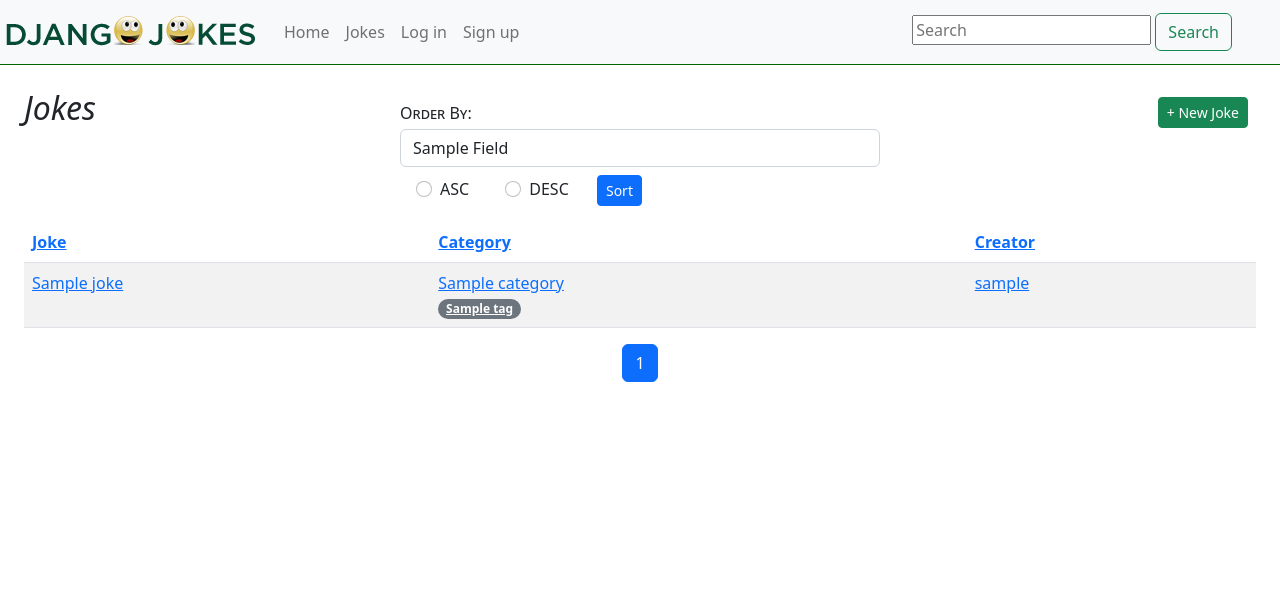
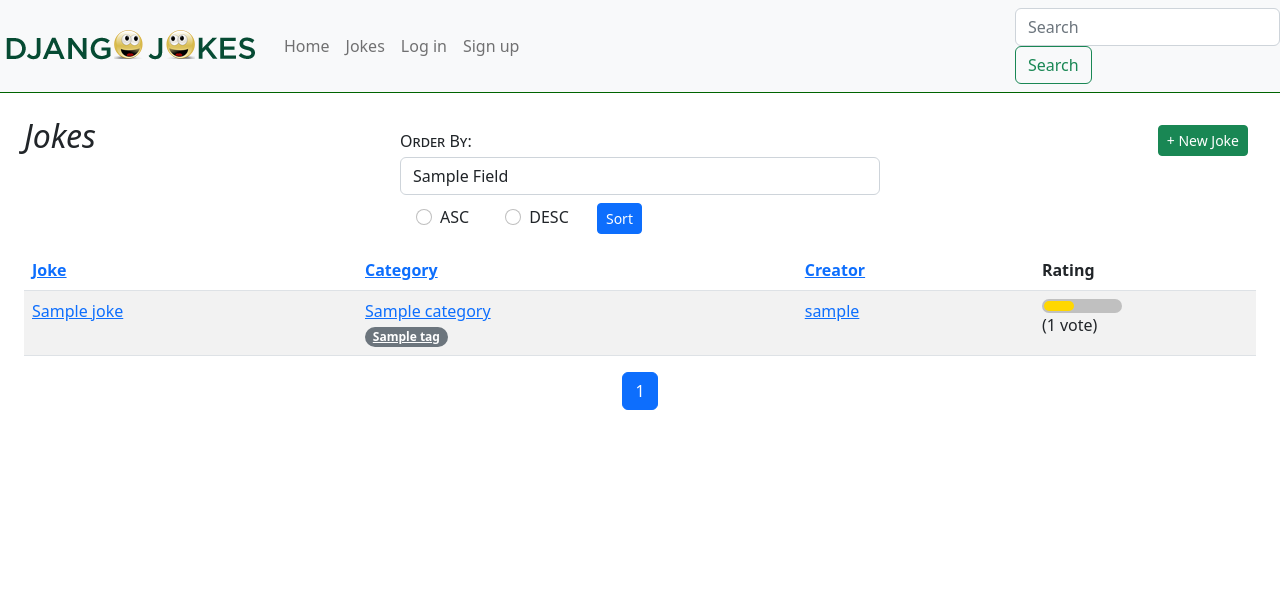
Before and after one commit to kjdwebdev/djangojokes.com, a Django app: template templates/jokes/joke_list.html in a window 1280 px wide. Shown: the top 596 px of the page. Run offline with Django 5.2, Linux system fonts and the light colour scheme; the template is opened without the code that fills it: most values are stand-ins (such as "Sample title", 1, 10 or a date in 2020); parts of the project's set-up code (start-up, migrations or seed data) failed here and were passed over; some libraries are stand-ins or nearby versions.

Commit message:
added rating bar

```diff
--- a/static/css/main.css
+++ b/static/css/main.css
@@ -53,3 +53,17 @@ label {
   background-color: pink;
   color: darkred;
 }
+
+  /* RATING BAR */
+#rating-container {
+  background-color:silver;
+  border-radius: .5em;
+  max-width: 5rem;
+  padding: 2px;
+}
+
+#rating {
+  background-color: gold;
+  border-radius: .5em;
+  height: 10px;
+}
--- a/templates/_base.html
+++ b/templates/_base.html
@@ -65,11 +65,12 @@
           </li>
         {% endif %}
       </ul>
-      <form>
-        <input  type="search"
+
+      <form class="my-2 my-lg-0" action="{% url 'jokes:list' %}">
+        <input class="form-control me-sm-2" type="search"
           placeholder="Search" aria-label="Search" name="q"
           value="{{ request.GET.q }}">
-        <button class="btn btn-outline-success me-5" type="submit">
+        <button class="btn btn-outline-success my-2 my-sm-0" type="submit">
           Search
         </button>
       </form>
--- a/templates/includes/pagination.html
+++ b/templates/includes/pagination.html
@@ -3,14 +3,14 @@
       {% if page_obj.has_previous %}
         <li class="page-item">
           <a class="page-link"
-            href="?page=1&order={{ order }}&direction={{ direction }}">
+            href="?page=1&order={{ order }}&direction={{ direction }}&q={{ request.GET.q }}">
             &laquo; 1…
           </a>
         </li>
         {% if page_obj.previous_page_number != 1 %}
           <li class="page-item">
             <a class="page-link"
-                href="?page={{ page_obj.previous_page_number }}&order={{ order }}&direction={{ direction }}">
+                href="?page={{ page_obj.previous_page_number }}&order={{ order }}&direction={{ direction }}&q={{ request.GET.q }}">
                 {{ page_obj.previous_page_number }}
             </a>
           </li>
@@ -25,14 +25,14 @@
         {% if page_obj.next_page_number != page_obj.paginator.num_pages %}
           <li class="page-item">
             <a class="page-link"
-                href="?page={{ page_obj.next_page_number }}&order={{ order }}&direction={{ direction }}">
+                href="?page={{ page_obj.next_page_number }}&order={{ order }}&direction={{ direction }}&q={{ request.GET.q }}">
                 {{ page_obj.next_page_number }}
           </a>
           </li>
         {% endif %}
         <li class="page-item">
           <a class="page-link"
-            href="?page={{ page_obj.paginator.num_pages }}&order={{ order }}&direction={{ direction }}">
+            href="?page={{ page_obj.paginator.num_pages }}&order={{ order }}&direction={{ direction }}&q={{ request.GET.q }}">
             …{{ page_obj.paginator.num_pages }} &raquo;
           </a>
         </li>
--- a/templates/jokes/joke_list.html
+++ b/templates/jokes/joke_list.html
@@ -1,5 +1,4 @@
 {% extends "_base.html" %}
-
 
 {% block title %}Jokes{% endblock %}
 {% block main %}
@@ -9,6 +8,7 @@
     </div>
     <div class="col-12 col-md-8 col-lg-6">
       <form class="my-2 mx-auto" style="max-width: 30rem;">
+        <input type="hidden" name="q" value="{{ request.GET.q }}">
         <label class="my-1 me-2" for="order">Order By:</label>
         <select class="form-control me-sm-2" name="order" id="order">
           {% for field in order_fields %}
@@ -49,20 +49,21 @@
         {% with order=request.GET.order dir=request.GET.direction %}
           <tr>
             {% if order == 'joke' and dir == 'asc' %}
-              <th><a href="?order=joke&direction=desc">Joke</a></th>
+              <th><a href="?order=joke&direction=desc&q={{ request.GET.q }}">Joke</a></th>
             {% else %}
-              <th><a href="?order=joke&direction=asc">Joke</a></th>
+              <th><a href="?order=joke&direction=asc&q={{ request.GET.q }}">Joke</a></th>
             {% endif %}
             {% if order == 'category' and dir == 'asc' %}
-              <th><a href="?order=category&direction=desc">Category</a></th>
+              <th><a href="?order=category&direction=desc&q={{ request.GET.q }}">Category</a></th>
             {% else %}
-              <th><a href="?order=category&direction=asc">Category</a></th>
+              <th><a href="?order=category&direction=asc&q={{ request.GET.q }}">Category</a></th>
             {% endif %}
             {% if order == 'creator' and dir == 'asc' %}
-              <th><a href="?order=creator&direction=desc">Creator</a></th>
+              <th><a href="?order=creator&direction=desc&q={{ request.GET.q }}">Creator</a></th>
             {% else %}
-              <th><a href="?order=creator&direction=asc">Creator</a></th>
+              <th><a href="?order=creator&direction=asc&q={{ request.GET.q }}">Creator</a></th>
             {% endif %}
+            <th>Rating</th>
           </tr>
         {% endwith %}
       </thead>
@@ -98,6 +99,13 @@
                 </a>
               </td>
             {% endif %}
+            <td>
+              <div id="rating-container" title="{{ joke.rating }}">
+                <div id="rating"
+                  style="width:{% widthratio joke.rating 10 100 %}%;"></div>
+              </div>
+              ({{ joke.num_votes }} vote{{ joke.num_votes|pluralize }})
+            </td>
           </tr>
         {% endfor %}
       </tbody>
```
Also changed, not shown: jokes/models.py (+11 -0 lines), jokes/views.py (+7 -0 lines). Lines whose indentation alone changed are shown as unchanged.
